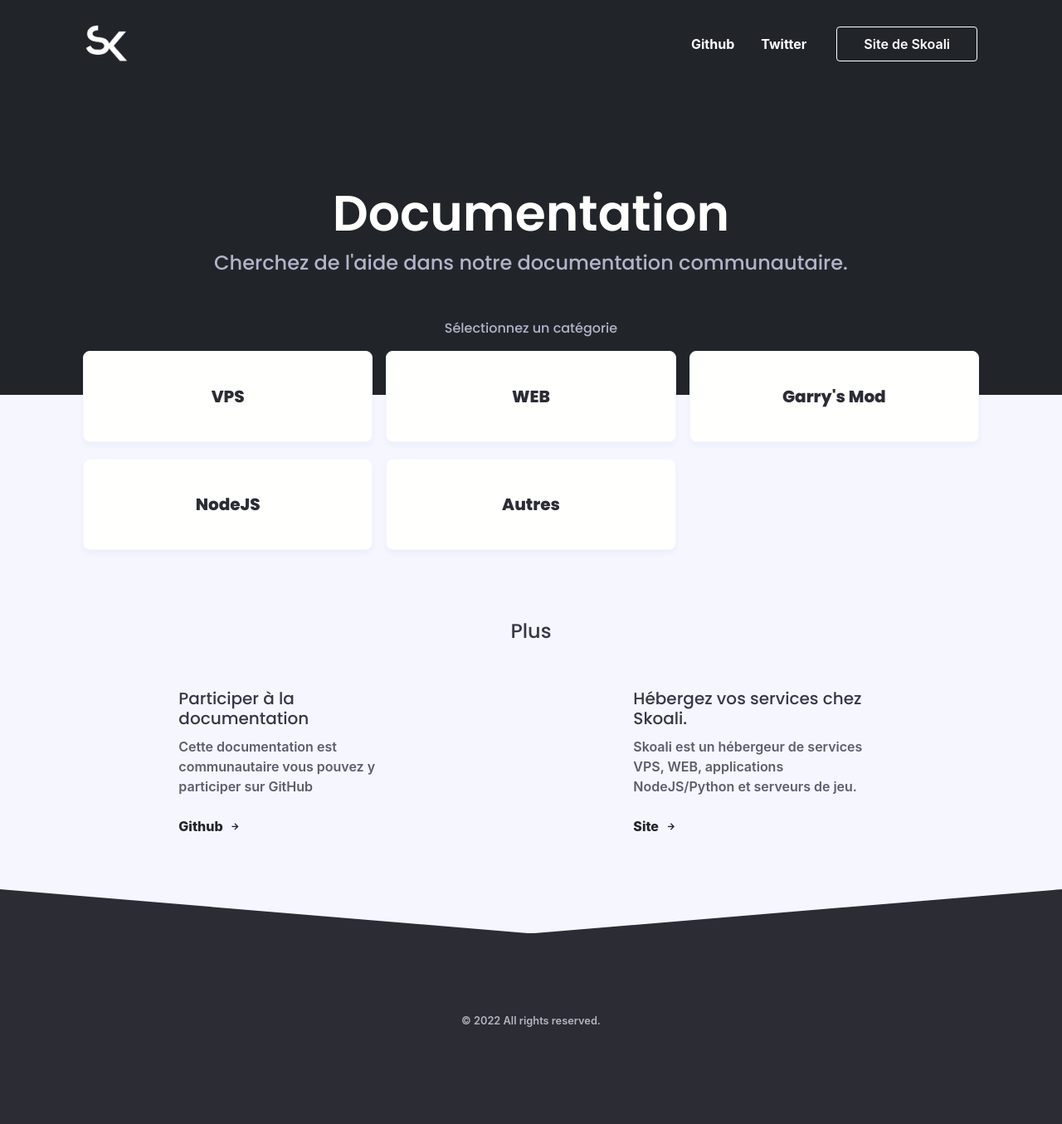
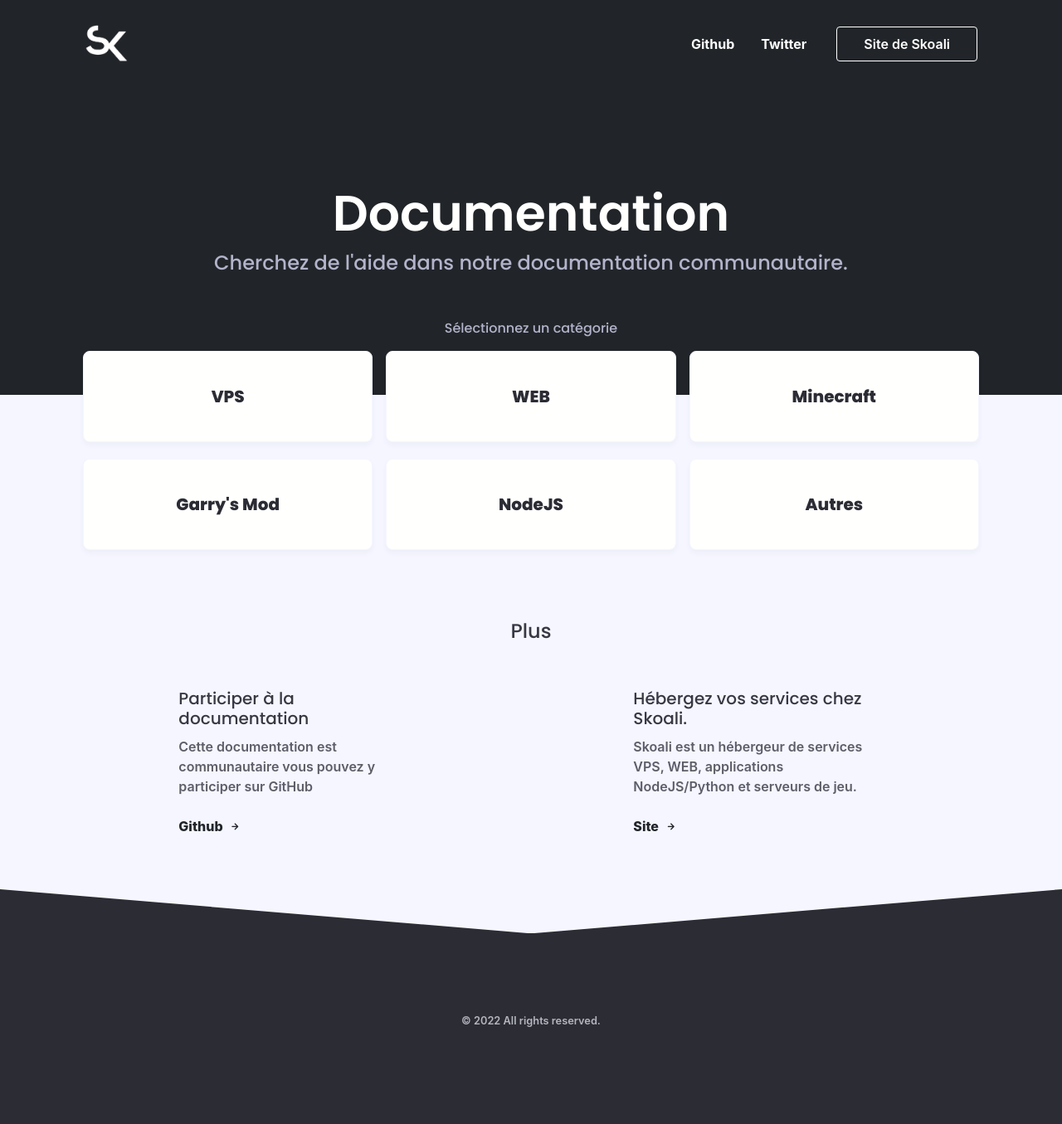
Before and after one commit to Skoali/doc, a Jekyll site: the page built from index.html, in a window 1280 px wide. Shown: the whole page at 83% size. Built offline with Jekyll 4.4.1, drawn with Linux system fonts in a browser that asks for light colours; nearby versions of some CDN libraries; some web fonts are replaced.

Commit message:
Update category_list.yml

```diff
--- a/_data/category_list.yml
+++ b/_data/category_list.yml
@@ -2,6 +2,8 @@ vps:
   name: VPS
 web:
   name: WEB
+minecraft:
+  name: Minecraft
 gmod:
   name: Garry's Mod
 nodejs:
```
